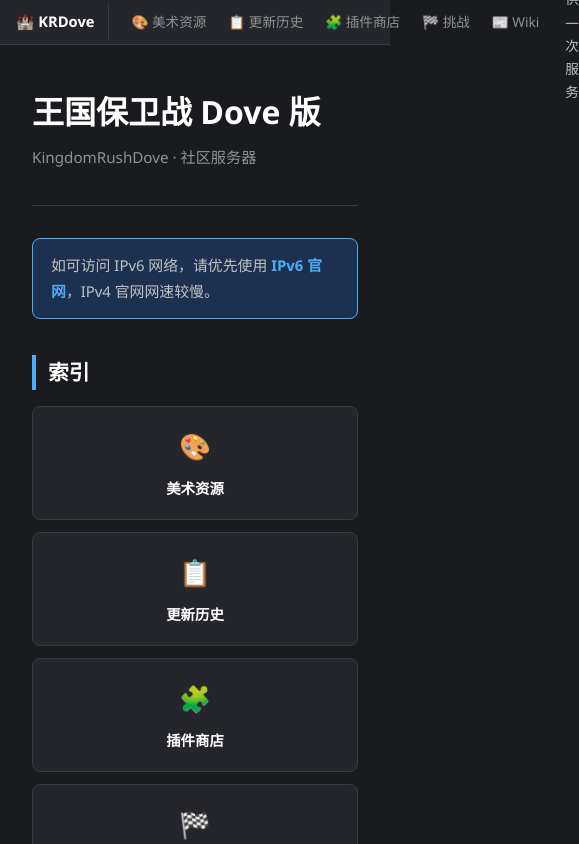
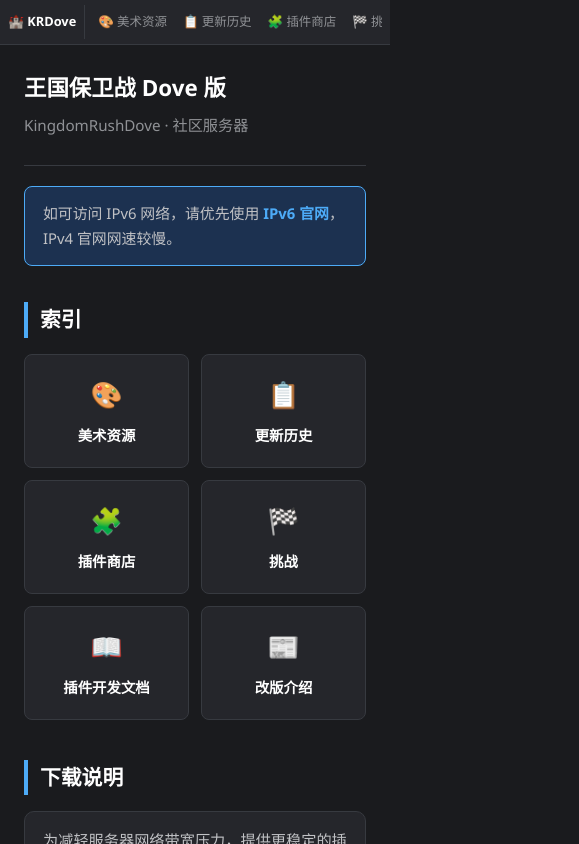
Before and after one commit to CrazySpottedDove/KingdomRushDove-Wiki, a Vue app: page / in a window 390 px wide. Shown: the top 844 px of the page, 579 px wide, since content can reach past the window. Built offline with nearby package versions, Linux system fonts and the light colour scheme; no server answers.

Commit message:
移动端适配：导航栏横向滚动、表格/网格/弹窗响应式

```diff
--- a/src/assets/theme.css
+++ b/src/assets/theme.css
@@ -194,3 +194,113 @@
 
 .btn-danger { border-color: var(--danger); color: var(--danger); background: transparent; }
 .btn-danger:hover:not(:disabled) { background: var(--danger); color: #fff; }
+
+
+/* ── Mobile adaptation ───────────────────────────────────────────────────────── */
+
+@media (max-width: 768px) {
+    body {
+        padding: 0 8px 40px;
+    }
+
+    .site-nav {
+        margin: 0 -8px;
+        padding: 0 8px;
+    }
+    .site-nav-inner {
+        gap: 2px;
+    }
+    .site-nav-brand {
+        font-size: 0.8rem;
+        padding-right: 8px;
+        margin-right: 4px;
+    }
+    .site-nav-links {
+        overflow-x: auto;
+        -webkit-overflow-scrolling: touch;
+        scrollbar-width: none;
+    }
+    .site-nav-links::-webkit-scrollbar {
+        display: none;
+    }
+    .site-nav-links a {
+        font-size: 0.78rem;
+        padding: 5px 7px;
+    }
+    .visit-count {
+        display: none;
+    }
+
+    header {
+        padding: 24px 0 16px;
+        margin-bottom: 20px;
+    }
+    header h1 {
+        font-size: 1.4rem;
+    }
+
+    .page-wrap {
+        padding-left: 4px;
+        padding-right: 4px;
+    }
+
+    table {
+        font-size: 0.78rem;
+        display: block;
+        overflow-x: auto;
+        white-space: nowrap;
+    }
+    th, td {
+        padding: 6px 8px;
+    }
+
+    .nav-grid {
+        grid-template-columns: repeat(2, 1fr);
+    }
+
+    .charts-grid {
+        grid-template-columns: 1fr !important;
+    }
+    .cards {
+        grid-template-columns: repeat(2, 1fr) !important;
+    }
+
+    .wiki-layout {
+        flex-direction: column;
+        gap: 12px;
+    }
+    .wiki-sidebar {
+        width: 100%;
+        position: static;
+        max-height: 40vh;
+    }
+
+    .modal {
+        max-width: 100% !important;
+        margin: 10px;
+        padding: 16px !important;
+    }
+    .modal-backdrop {
+        padding: 10px;
+    }
+
+    .plugin-grid {
+        grid-template-columns: 1fr !important;
+    }
+    .challenge-grid {
+        grid-template-columns: 1fr !important;
+    }
+}
+
+@media (max-width: 480px) {
+    .nav-grid {
+        grid-template-columns: 1fr;
+    }
+    .cards {
+        grid-template-columns: 1fr !important;
+    }
+    .btn {
+        padding: 6px 10px;
+        font-size: 0.82rem;
+    }
+}
--- a/src/components/SiteNav.vue
+++ b/src/components/SiteNav.vue
@@ -28,7 +28,7 @@
         <router-link to="/wiki">📰 Wiki</router-link>
         <router-link v-if="auth.isAdmin" to="/admin/traffic">📊 流量控制台</router-link>
       </div>
-      <div style="float:right;margin-left:12px;font-size:0.85rem;color:var(--muted);">
+      <div class="visit-count" style="float:right;margin-left:12px;font-size:0.85rem;color:var(--muted);">
         已提供 <span id="visit-count">{{ visitCount }}</span> 次服务
       </div>
     </div>
```
